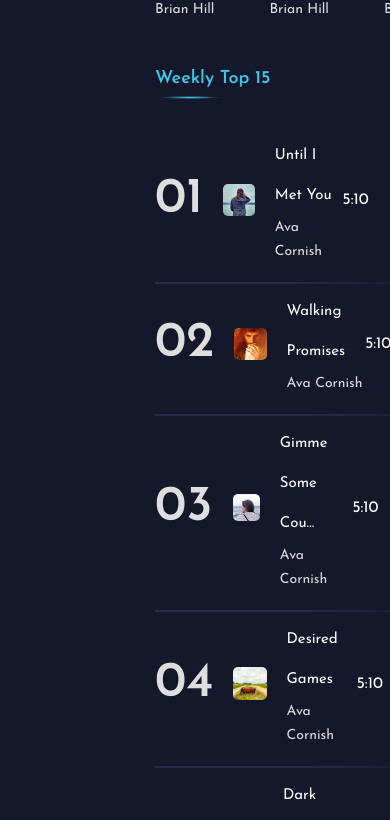
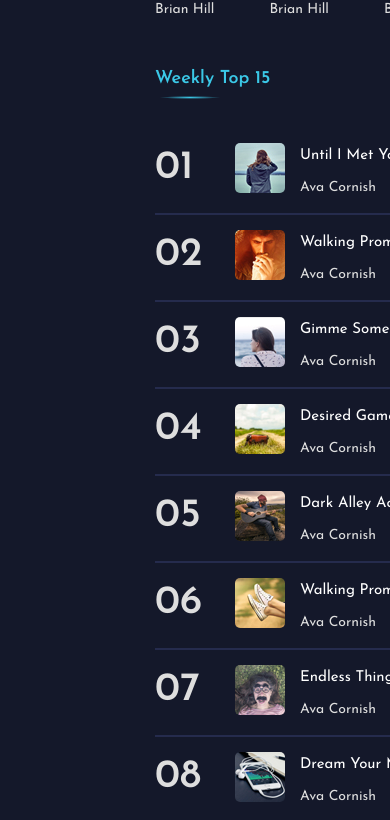
Before and after one commit to soumyadip001/Miraculous, a Next.js app: page / in a window 390 px wide. Shown: the part 920-1740 px from the top of the page. Built offline with nearby package versions, Linux system fonts and the light colour scheme.

Commit message:
music card responsiveness

```diff
--- a/components/sections/WeeklyTop.jsx
+++ b/components/sections/WeeklyTop.jsx
@@ -148,7 +148,7 @@ export default function WeeklyTop() {
   return (
     <div className="flex flex-col text-white">
       <GridViewHeader showViewMore={false}>Weekly Top 15</GridViewHeader>
-      <div className="flex items-center gap-4 w-full">
+      <div className="flex items-center lg:gap-4 md:gap-3 w-full">
         <div className={`flex flex-wrap ${styles.music__card__wrapper}`}>
           {
             musicArr.map((mcard, index) => (
--- a/styles/_base.scss
+++ b/styles/_base.scss
@@ -4,6 +4,14 @@
 .min-width-section { min-width: calc(100vw - var(--sidebar-width-sm)); }
 .sidebar-width-md { margin-left: calc(var(--sidebar-width-md) - 5px); }
 .basis-30-p { flex-basis: 30%; }
+
+@media (max-width: 1400px) {
+  .basis-30-p { flex-basis: 45%; }
+}
+
+@media (max-width: 992px) {
+  .basis-30-p { flex-basis: 100%; }
+}
 
 .line-height-lg { line-height: var(--line-height-lg); }
 .border-radius-sm { border-radius: var(--border-radius-sm); }
--- a/styles/components/mcard.module.scss
+++ b/styles/components/mcard.module.scss
@@ -71,3 +71,25 @@
   position: absolute;
   display: none;
 }
+
+@media (max-width: 1400px) {
+  .music__card__wrapper {
+    gap: 2%;
+  }
+  .mcard {
+    padding: 0 15px 15px 0;
+  }
+  .mcard__number {
+    font-size: 40px;
+    line-height: 40px;
+  }
+  .mcard__name {
+    padding-left: 15px;
+  }
+}
+
+@media (max-width: 992px) {
+  .mcard {
+    padding: 0 15px 15px 0;
+  }
+}
```
